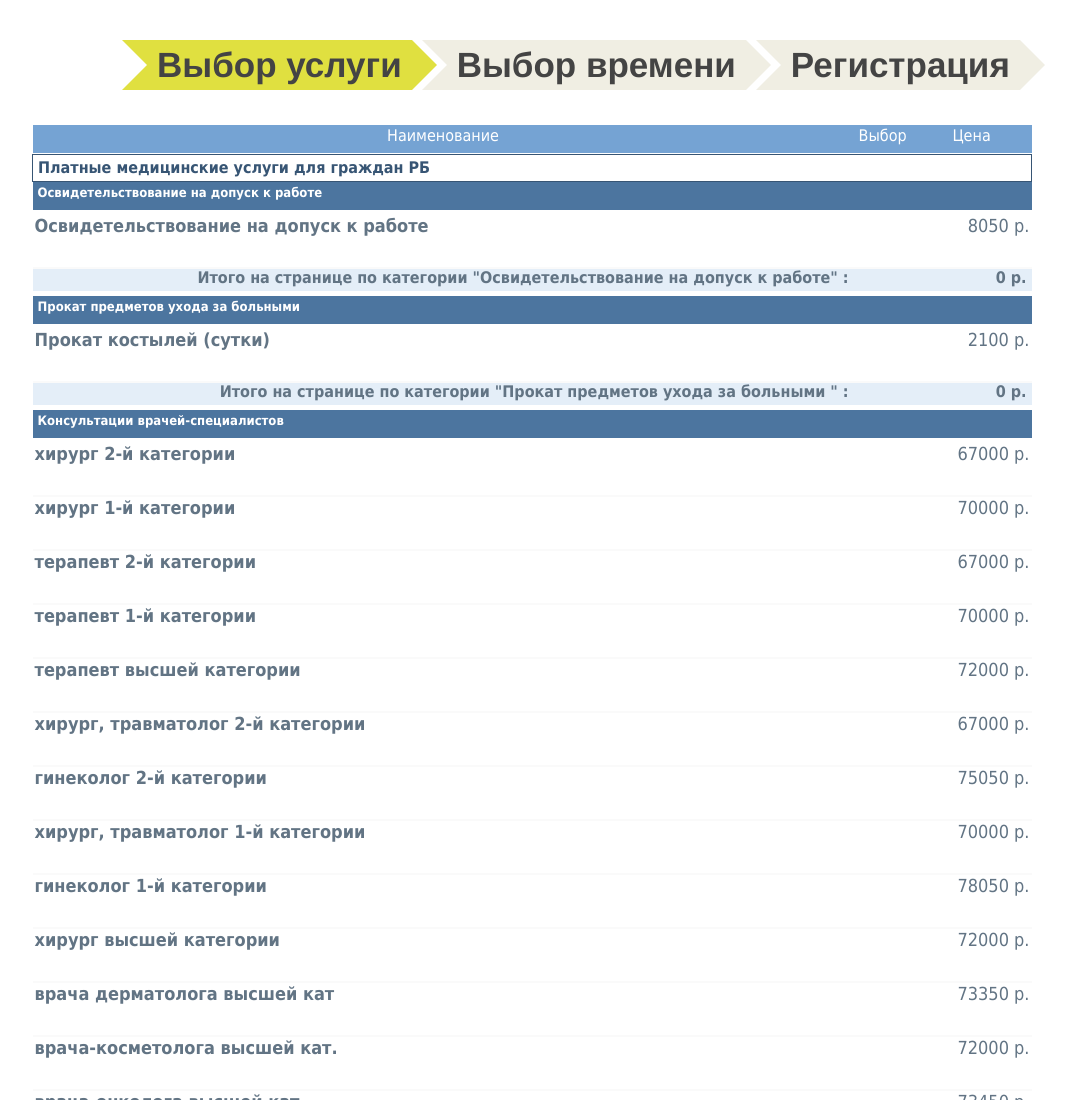
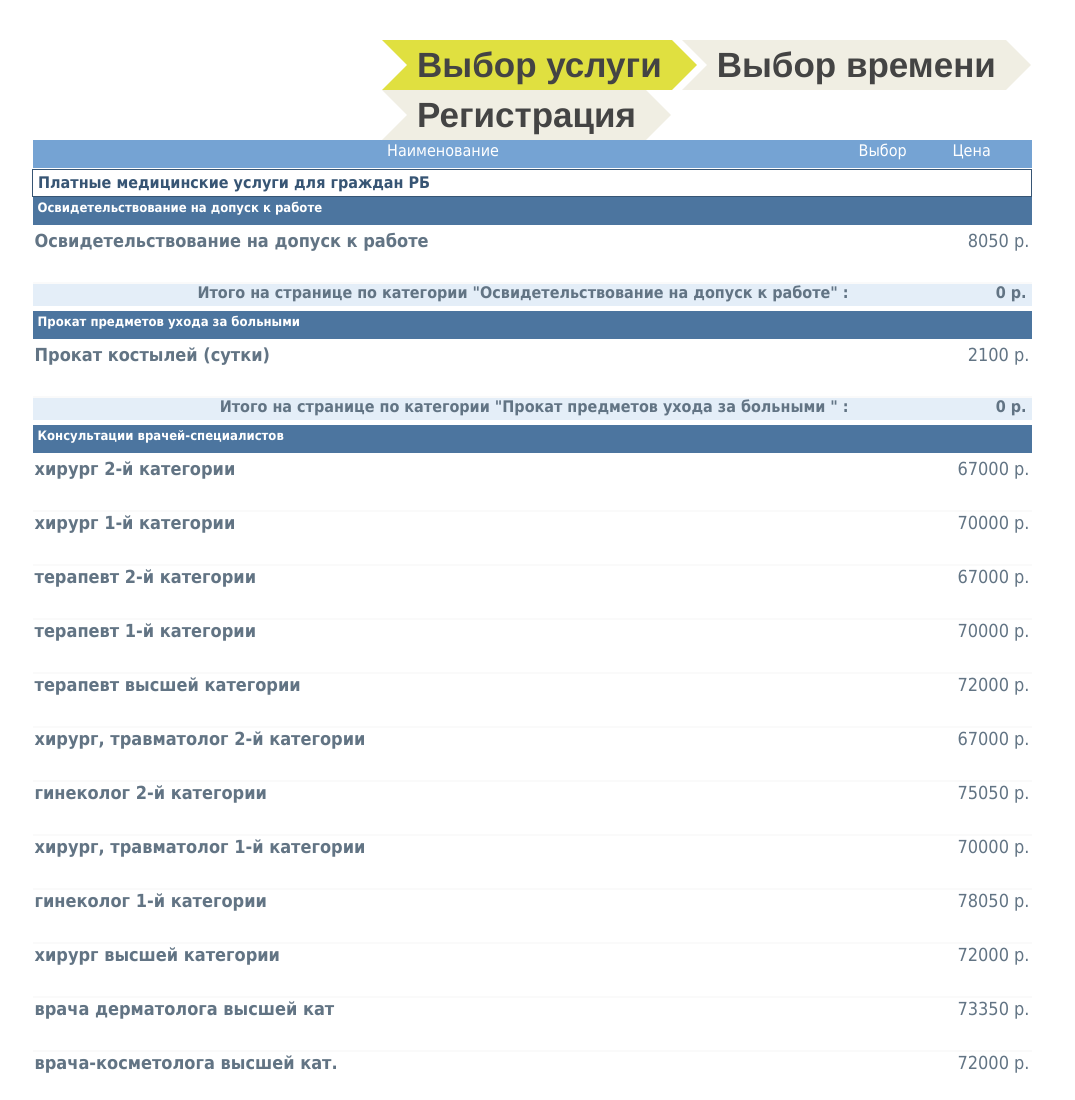
Before and after one commit to cat130/it4med, a plain HTML site: page client/index.html in a window 1280 px wide. Shown: the top 1100 px of the page, without its empty margins (108-1183 px from the left). Drawn offline with Linux system fonts and the light colour scheme.

Commit message:
Move the wizard to the right

```diff
--- a/client/css/wizard.css
+++ b/client/css/wizard.css
@@ -2,7 +2,7 @@
 ----------------------------*/
 .wizard-steps {
 	margin-bottom: 35px;
-    margin-left: 215px;
+    margin-left: 475px;
     padding:0px;
     position: relative;
     clear:both;
```
